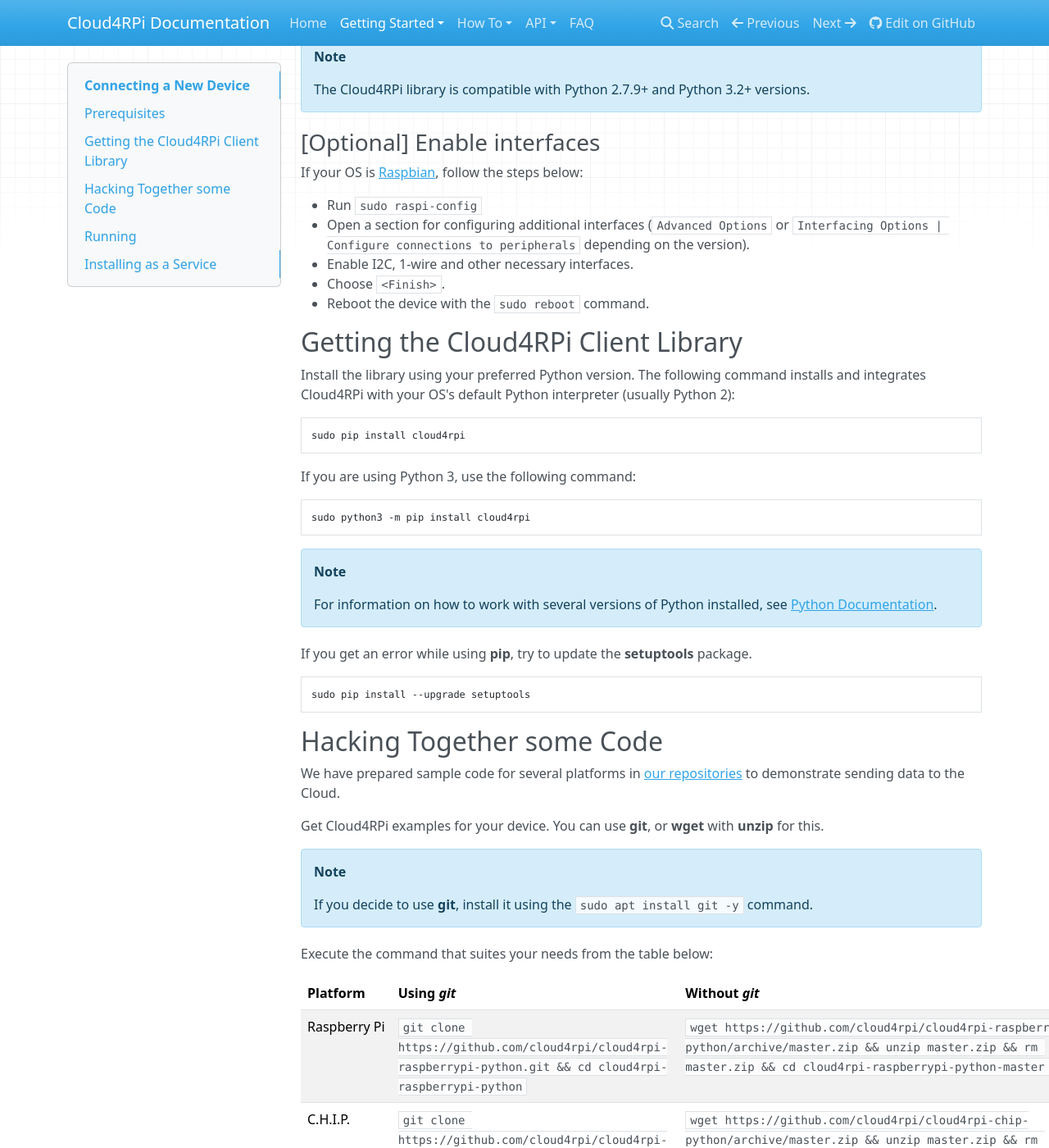
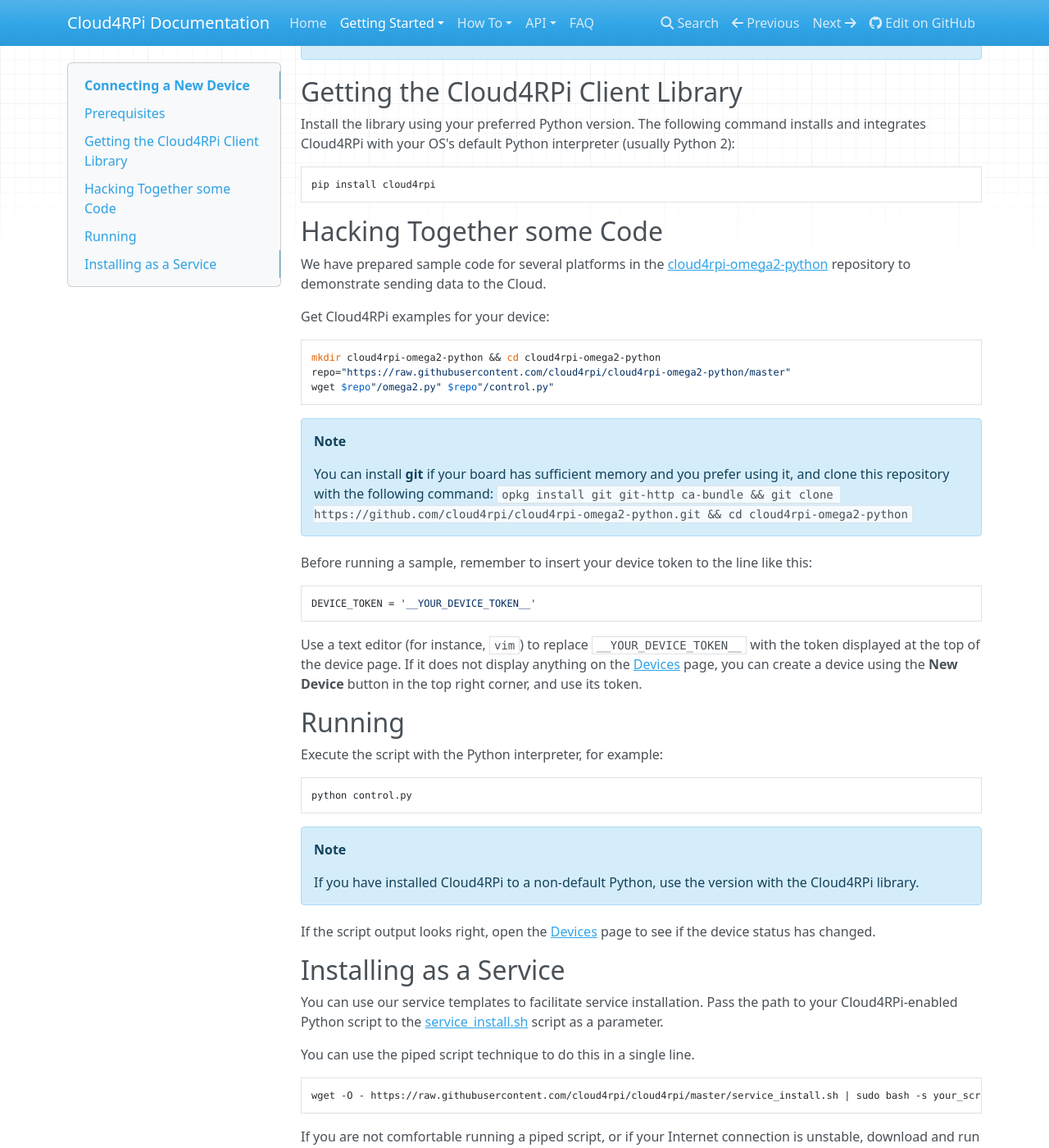
Before and after one commit to cloud4rpi/docs, an MkDocs documentation site: the page built from docs/start/o2.md, in a window 1280 px wide and 1400 px high, scrolled down 420 px. Shown: the whole window at 82% size. Built offline with MkDocs 1.6.1, drawn with Linux system fonts in a browser that asks for light colours; nearby versions of some CDN libraries; old or Windows-style settings are respelled for this version of MkDocs; some of the changed text lies outside the part shown.

Commit message:
getting started split

````diff
--- a/docs/start/o2.md
+++ b/docs/start/o2.md
@@ -4,16 +4,12 @@
 
 ## Prerequisites
 
-It is advisable to update your system before installing.
-
-```sh
-sudo apt update && sudo apt upgrade -y
-```
-
 Install/update the required packages.
 
 ```sh
-sudo apt install wget unzip python python-pip -y
+opkg update
+opkg install wget python python-pip
+pip install --upgrade setuptools pip
 ```
 
 You can use alternative methods to [install pip](https://pip.pypa.io/en/stable/installing.html).
@@ -21,57 +17,28 @@
 !!! Note
     The Cloud4RPi library is compatible with Python 2.7.9+ and Python 3.2+ versions.
 
-
-### [Optional] Enable interfaces
-If your OS is [Raspbian](https://www.raspberrypi.org/downloads/raspbian/), follow the steps below:
-
-- Run `sudo raspi-config`
-- Open a section for configuring additional interfaces (`Advanced Options` or `Interfacing Options | Configure connections to peripherals` depending on the version).
-- Enable I2C, 1-wire and other necessary interfaces.
-- Choose `<Finish>`.
-- Reboot the device with the `sudo reboot` command.
-
-
 ## Getting the Cloud4RPi Client Library
 
 Install the library using your preferred Python version. The following command installs and integrates Cloud4RPi with your OS's default Python interpreter (usually Python 2):
 
 ```sh
-sudo pip install cloud4rpi
-```
-
-If you are using Python 3, use the following command:
-
-```sh
-sudo python3 -m pip install cloud4rpi
-```
-
-!!! Note
-    For information on how to work with several versions of Python installed, see [Python Documentation](https://docs.python.org/3/installing/).
-
-If you get an error while using **pip**, try to update the **setuptools** package.
-
-```sh
-sudo pip install --upgrade setuptools
+pip install cloud4rpi
 ```
 
 ## Hacking Together some Code
 
-We have prepared sample code for several platforms in [our repositories](https://github.com/cloud4rpi) to demonstrate sending data to the Cloud.
+We have prepared sample code for several platforms in the [cloud4rpi-omega2-python](https://github.com/cloud4rpi/cloud4rpi-omega2-python) repository to demonstrate sending data to the Cloud.
 
-Get Cloud4RPi examples for your device. You can use **git**, or **wget** with **unzip** for this.
+Get Cloud4RPi examples for your device:
+
+```sh
+mkdir cloud4rpi-omega2-python && cd cloud4rpi-omega2-python
+repo="https://raw.githubusercontent.com/cloud4rpi/cloud4rpi-omega2-python/master"
+wget $repo"/omega2.py" $repo"/control.py"
+```
 
 !!! Note
-    If you decide to use **git**, install it using the `sudo apt install git -y` command.
-
-Execute the command that suites your needs from the table below:
-
-
-Platform | Using *git* | Without *git*
- ------- | ----------- | -----------------
-Raspberry&nbsp;Pi | `git clone https://github.com/cloud4rpi/cloud4rpi-raspberrypi-python.git && cd cloud4rpi-raspberrypi-python` | `wget https://github.com/cloud4rpi/cloud4rpi-raspberrypi-python/archive/master.zip && unzip master.zip && rm master.zip && cd cloud4rpi-raspberrypi-python-master`
-C.H.I.P. | `git clone https://github.com/cloud4rpi/cloud4rpi-chip-python.git && cd cloud4rpi-chip-python` | `wget https://github.com/cloud4rpi/cloud4rpi-chip-python/archive/master.zip && unzip master.zip && rm master.zip && cd cloud4rpi-chip-python-master`
-Omega2 | `git clone https://github.com/cloud4rpi/cloud4rpi-omega2-python.git && cd cloud4rpi-omega2-python` | `mkdir c4r && cd c4r && r="https://raw.githubusercontent.com/cloud4rpi/cloud4rpi-omega2-python/master" && wget $r"/omega2.py" $r"/led.py" $r"/rgb_led.py"`
+    You can install **git** if your board has sufficient memory and you prefer using it, and clone this repository with the following command: `opkg install git git-http ca-bundle && git clone https://github.com/cloud4rpi/cloud4rpi-omega2-python.git && cd cloud4rpi-omega2-python`
 
 
 Before running a sample, remember to insert your device token to the line like this:
@@ -80,7 +47,7 @@
 DEVICE_TOKEN = '__YOUR_DEVICE_TOKEN__'
 ```
 
-Use a text editor (for instance, `nano`) to replace `__YOUR_DEVICE_TOKEN__` with the token displayed at the top of the device page. If it does not display anything on the [Devices](https://cloud4rpi.io/devices) page, you can create a device using the **New Device** button in the top right corner, and use its token.
+Use a text editor (for instance, `vim`) to replace `__YOUR_DEVICE_TOKEN__` with the token displayed at the top of the device page. If it does not display anything on the [Devices](https://cloud4rpi.io/devices) page, you can create a device using the **New Device** button in the top right corner, and use its token.
 
 
 ## Running
@@ -88,7 +55,7 @@
 Execute the script with the Python interpreter, for example:
 
 ```sh
-sudo python control.py
+python control.py
 ```
 
 !!! Note
````
Also changed, not shown: docs/start/chip.md (+6 -26 lines), docs/start/rpi.md (+6 -16 lines).
